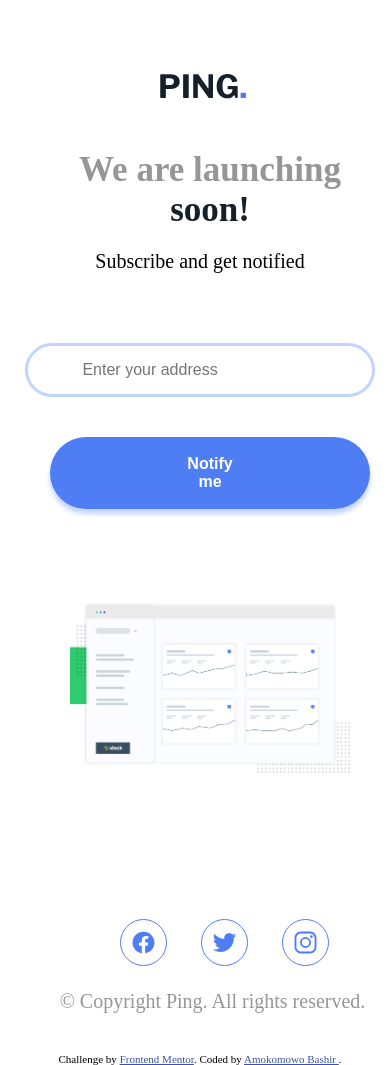
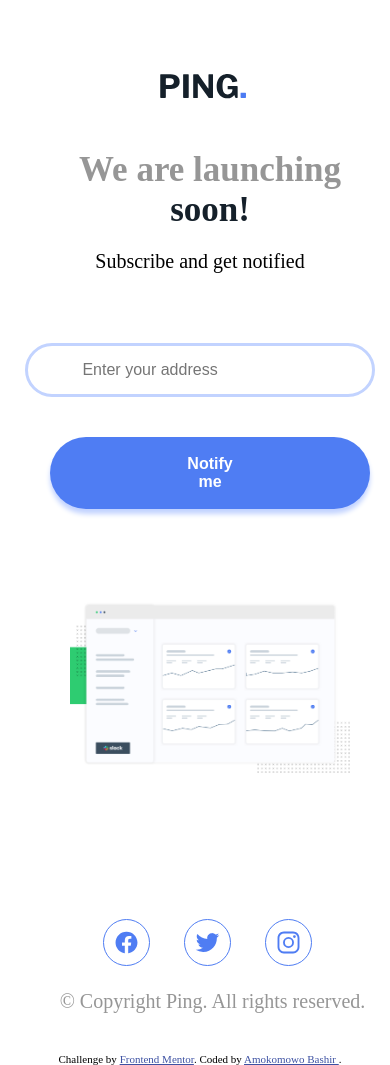
Before and after one commit to Barsheyr/ping-coming-soon-page-master, a plain HTML site: page index.html in a window 390 px wide. Drawn offline with nearby package versions, Linux system fonts and the light colour scheme.

Commit message:
Update ping.css

```diff
--- a/css/ping.css
+++ b/css/ping.css
@@ -178,7 +178,7 @@
             margin-left: 50px;
         }
         .icons {
-            margin: 25% 0 0 20%;
+            margin: 25% 0 0 15%;
         }
         .copyright {
             margin-left: 10%;
```
